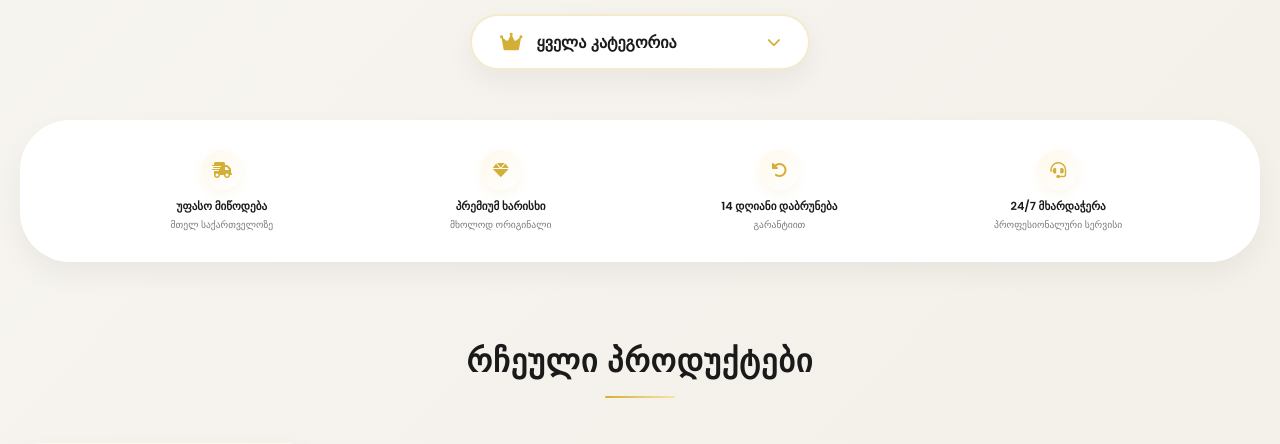
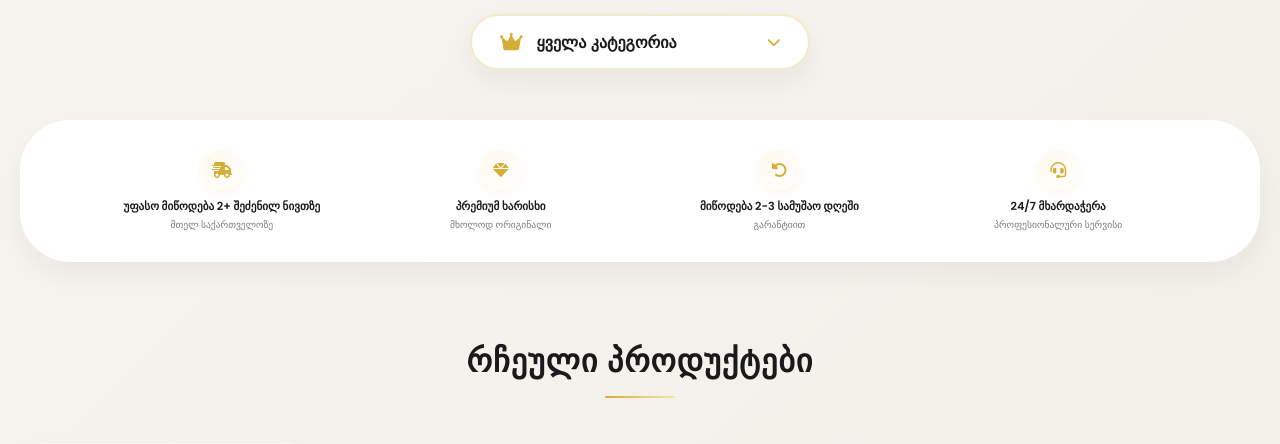
Before and after one commit to infosheikhge/sheikh_ge, a Flask app: page / in a window 1280 px wide. Shown: the part 935-1379 px from the top of the page. Run offline with Flask 3, Linux system fonts and the light colour scheme.

Commit message:
Update index.html

```diff
--- a/templates/index.html
+++ b/templates/index.html
@@ -1539,9 +1539,9 @@ body.intro-active { overflow: hidden; }
 <!-- FEATURES BAR -->
 <div class="features-bar">
     <div class="features-grid">
-        <div class="feature-item"><div class="feature-icon"><i class="fas fa-shipping-fast"></i></div><h4>უფასო მიწოდება</h4><p>მთელ საქართველოზე</p></div>
+        <div class="feature-item"><div class="feature-icon"><i class="fas fa-shipping-fast"></i></div><h4>უფასო მიწოდება 2+ შეძენილ ნივთზე</h4><p>მთელ საქართველოზე</p></div>
         <div class="feature-item"><div class="feature-icon"><i class="fas fa-gem"></i></div><h4>პრემიუმ ხარისხი</h4><p>მხოლოდ ორიგინალი</p></div>
-        <div class="feature-item"><div class="feature-icon"><i class="fas fa-undo-alt"></i></div><h4>14 დღიანი დაბრუნება</h4><p>გარანტიით</p></div>
+        <div class="feature-item"><div class="feature-icon"><i class="fas fa-undo-alt"></i></div><h4>მიწოდება 2-3 სამუშაო დღეში</h4><p>გარანტიით</p></div>
         <div class="feature-item"><div class="feature-icon"><i class="fas fa-headset"></i></div><h4>24/7 მხარდაჭერა</h4><p>პროფესიონალური სერვისი</p></div>
     </div>
 </div>
```
